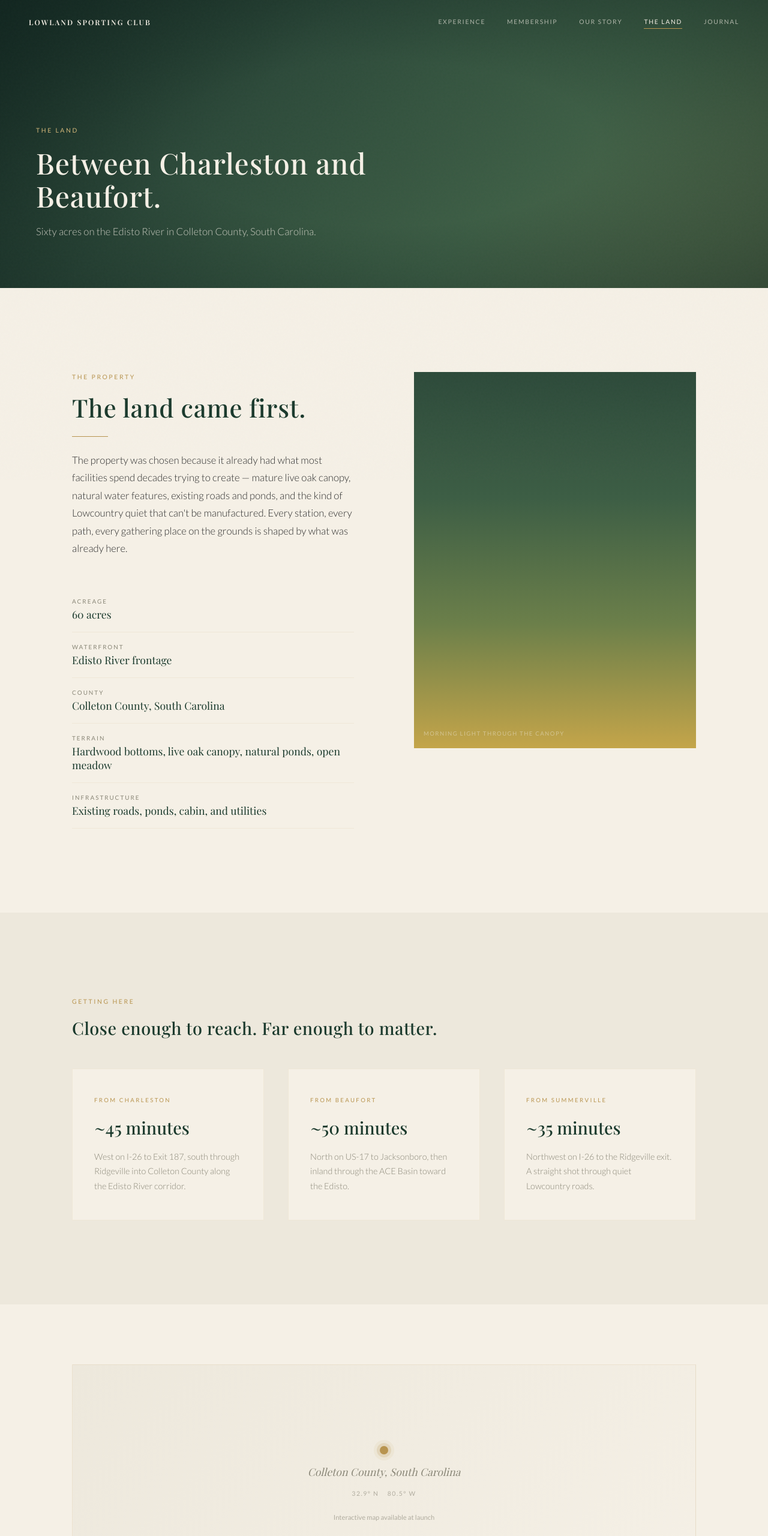
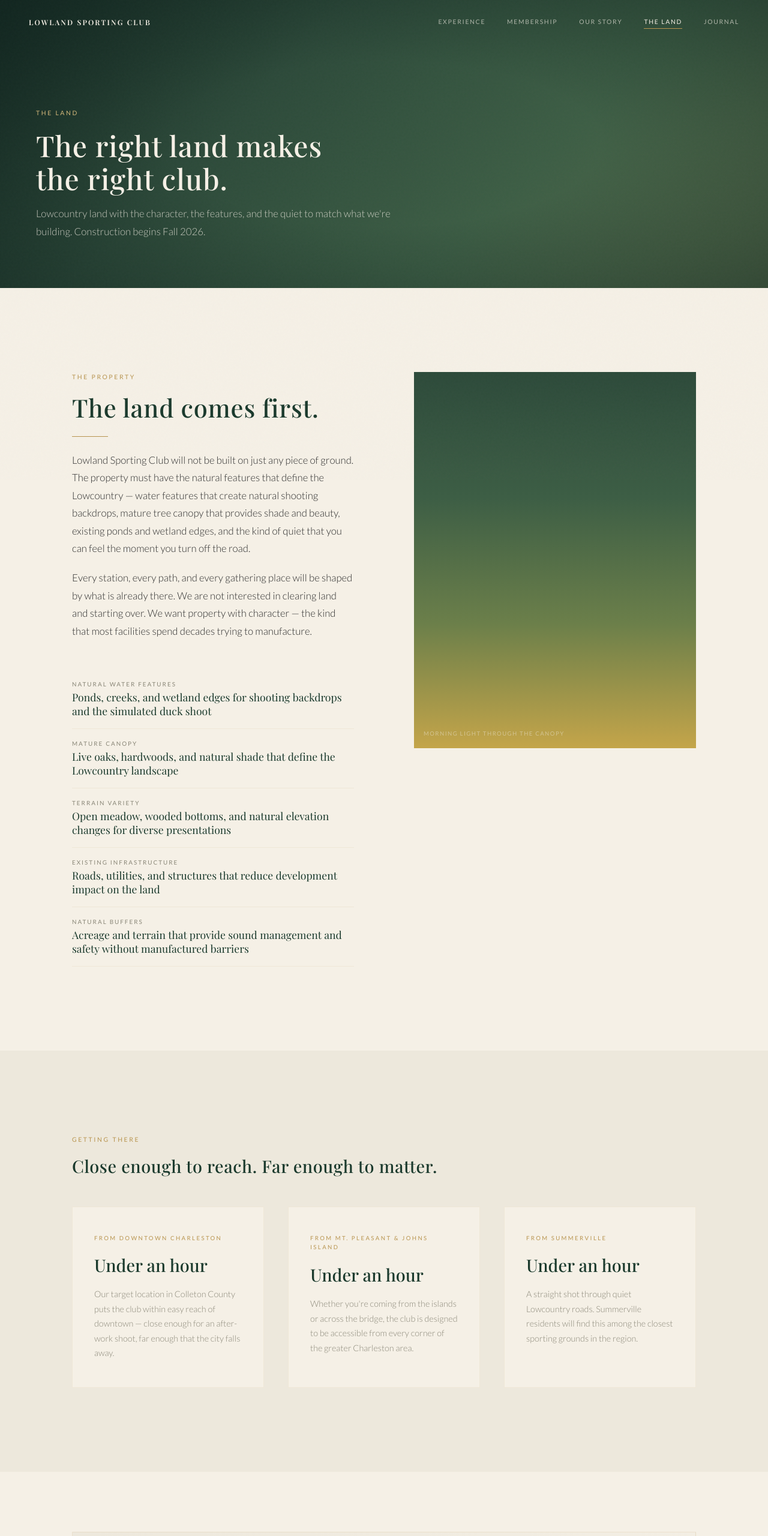
Before and after one commit to natewoverbey-hash/lowlandsportingclub, a plain HTML site: page land.html in a window 1280 px wide. Shown: the top 2560 px of the page at 60% size. Drawn offline with nearby package versions, Linux system fonts and the light colour scheme; a web font is replaced by a local one.

Commit message:
Update land.html

```diff
--- a/land.html
+++ b/land.html
@@ -3,20 +3,20 @@
 <head>
   <meta charset="UTF-8">
   <meta name="viewport" content="width=device-width, initial-scale=1.0">
-  <title>The Land | Lowland Sporting Club | 60 Acres on the Edisto River, Colleton County</title>
-  <meta name="description" content="Sixty acres on the Edisto River in Colleton County, South Carolina. Approximately 45 minutes from Charleston, 50 from Beaufort. Live oak canopy, natural ponds, and Lowcountry quiet.">
+  <title>The Land | Lowland Sporting Club | Lowcountry Sporting Grounds Near Charleston</title>
+  <meta name="description" content="Lowcountry land with natural water features, mature canopy, and the character to match the club. Under an hour from downtown Charleston, Mt. Pleasant, Summerville, and Johns Island. Construction begins Fall 2026.">
   <link rel="canonical" href="https://www.lowlandsc.com/land.html">
 
   <!-- Open Graph -->
   <meta property="og:type" content="website">
-  <meta property="og:title" content="The Land | Lowland Sporting Club | 60 Acres on the Edisto River, Colleton County">
-  <meta property="og:description" content="Sixty acres on the Edisto River in Colleton County, South Carolina. Approximately 45 minutes from Charleston, 50 from Beaufort. Live oak canopy, natural ponds, and Lowcountry quiet.">
+  <meta property="og:title" content="The Land | Lowland Sporting Club | Lowcountry Sporting Grounds Near Charleston">
+  <meta property="og:description" content="Lowcountry land with natural water features, mature canopy, and the character to match the club. Under an hour from downtown Charleston, Mt. Pleasant, Summerville, and Johns Island. Construction begins Fall 2026.">
   <meta property="og:url" content="https://www.lowlandsc.com/land.html">
   <meta property="og:site_name" content="Lowland Sporting Club">
 
   <!-- Geo -->
   <meta name="geo.region" content="US-SC">
-  <meta name="geo.placename" content="Ridgeville, South Carolina">
+  <meta name="geo.placename" content="Charleston Area, South Carolina">
 
   <!-- Fonts -->
   <link rel="preconnect" href="https://fonts.googleapis.com">
@@ -349,6 +349,7 @@ nav .nav-links a.active { opacity: 1; border-bottom: 1px solid var(--brass); }
 }
 .grid-2-tight { gap: 80px; }
 .grid-2-flush { gap: 0; }
+.grid-2-cards { gap: 40px; align-items: stretch; }
 .grid-3 {
   display: grid;
   grid-template-columns: repeat(3, 1fr);
@@ -842,19 +843,13 @@ footer {
     "@context": "https://schema.org",
     "@type": "SportsActivityLocation",
     "name": "Lowland Sporting Club",
-    "description": "A private sporting club rooted in the traditions of the Lowcountry, featuring sporting clays, trap, skeet, and fellowship on 60 acres along the Edisto River.",
+    "description": "A private sporting club rooted in the traditions of the Lowcountry, featuring sporting clays, trap, skeet, and fellowship on Lowcountry land near Charleston, South Carolina.",
     "url": "https://www.lowlandsc.com",
     "email": "lowlandsc@gmail.com",
     "address": {
       "@type": "PostalAddress",
-      "addressLocality": "Ridgeville",
       "addressRegion": "SC",
       "addressCountry": "US"
-    },
-    "geo": {
-      "@type": "GeoCoordinates",
-      "latitude": 32.9,
-      "longitude": -80.5
     },
     "sport": ["Sporting Clays", "Trap Shooting", "Skeet Shooting"]
   }
@@ -886,8 +881,8 @@ footer {
   <div class="page-hero-vignette"></div>
   <div class="page-hero-content">
     <span class="section-label light reveal">The Land</span>
-    <h1 class="section-heading light reveal reveal-d1" style="font-size:3rem;margin-bottom:16px">Between Charleston and Beaufort.</h1>
-    <p class="section-body light reveal reveal-d2">Sixty acres on the Edisto River in Colleton County, South Carolina.</p>
+    <h1 class="section-heading light reveal reveal-d1" style="font-size:3rem;margin-bottom:16px">The right land makes<br>the right club.</h1>
+    <p class="section-body light reveal reveal-d2">Lowcountry land with the character, the features, and the quiet to match what we're building. Construction begins Fall 2026.</p>
   </div>
 </section>
 
@@ -896,17 +891,20 @@ footer {
     <div class="grid-2" style="align-items:start">
       <div>
         <span class="section-label reveal">The Property</span>
-        <h2 class="section-heading reveal reveal-d1">The land came first.</h2>
+        <h2 class="section-heading reveal reveal-d1">The land comes first.</h2>
         <div class="brass-rule reveal reveal-d2"></div>
-        <p class="section-body reveal reveal-d2">The property was chosen because it already had what most facilities spend decades trying to create — mature live oak canopy, natural water features, existing roads and ponds, and the kind of Lowcountry quiet that can't be manufactured. Every station, every path, every gathering place on the grounds is shaped by what was already here.</p>
+        <p class="section-body reveal reveal-d2">Lowland Sporting Club will not be built on just any piece of ground. The property must have the natural features that define the Lowcountry — water features that create natural shooting backdrops, mature tree canopy that provides shade and beauty, existing ponds and wetland edges, and the kind of quiet that you can feel the moment you turn off the road.</p>
+        <p class="section-body reveal reveal-d3">Every station, every path, and every gathering place will be shaped by what is already there. We are not interested in clearing land and starting over. We want property with character — the kind that most facilities spend decades trying to manufacture.</p>
+
         <div style="margin-top:50px">
-          <div class="location-stat reveal reveal-d2"><div class="location-stat-label">Acreage</div><div class="location-stat-value">60 acres</div></div>
-          <div class="location-stat reveal reveal-d3"><div class="location-stat-label">Waterfront</div><div class="location-stat-value">Edisto River frontage</div></div>
-          <div class="location-stat reveal reveal-d3"><div class="location-stat-label">County</div><div class="location-stat-value">Colleton County, South Carolina</div></div>
-          <div class="location-stat reveal reveal-d3"><div class="location-stat-label">Terrain</div><div class="location-stat-value">Hardwood bottoms, live oak canopy, natural ponds, open meadow</div></div>
-          <div class="location-stat reveal reveal-d4"><div class="location-stat-label">Infrastructure</div><div class="location-stat-value">Existing roads, ponds, cabin, and utilities</div></div>
+          <div class="location-stat reveal reveal-d2"><div class="location-stat-label">Natural Water Features</div><div class="location-stat-value">Ponds, creeks, and wetland edges for shooting backdrops and the simulated duck shoot</div></div>
+          <div class="location-stat reveal reveal-d3"><div class="location-stat-label">Mature Canopy</div><div class="location-stat-value">Live oaks, hardwoods, and natural shade that define the Lowcountry landscape</div></div>
+          <div class="location-stat reveal reveal-d3"><div class="location-stat-label">Terrain Variety</div><div class="location-stat-value">Open meadow, wooded bottoms, and natural elevation changes for diverse presentations</div></div>
+          <div class="location-stat reveal reveal-d4"><div class="location-stat-label">Existing Infrastructure</div><div class="location-stat-value">Roads, utilities, and structures that reduce development impact on the land</div></div>
+          <div class="location-stat reveal reveal-d4"><div class="location-stat-label">Natural Buffers</div><div class="location-stat-value">Acreage and terrain that provide sound management and safety without manufactured barriers</div></div>
         </div>
       </div>
+
       <div class="reveal">
         <div class="img-placeholder" style="aspect-ratio:3/4;background:linear-gradient(180deg,#2d4a3a,#3d5e45,#6b7f4a,#c4a54a)"><span class="caption">Morning light through the canopy</span></div>
       </div>
@@ -916,23 +914,23 @@ footer {
 
 <section class="section-parchment section-pad">
   <div class="container">
-    <span class="section-label reveal">Getting Here</span>
+    <span class="section-label reveal">Getting There</span>
     <h2 class="section-heading-sm reveal reveal-d1" style="margin-bottom:50px">Close enough to reach. Far enough to matter.</h2>
     <div class="grid-3">
       <div class="direction-card reveal">
-        <span class="section-label" style="font-size:0.6rem">From Charleston</span>
-        <div class="time">~45 minutes</div>
-        <p>West on I-26 to Exit 187, south through Ridgeville into Colleton County along the Edisto River corridor.</p>
+        <span class="section-label" style="font-size:0.6rem">From Downtown Charleston</span>
+        <div class="time">Under an hour</div>
+        <p>Our target location in Colleton County puts the club within easy reach of downtown — close enough for an after-work shoot, far enough that the city falls away.</p>
       </div>
       <div class="direction-card reveal reveal-d1">
-        <span class="section-label" style="font-size:0.6rem">From Beaufort</span>
-        <div class="time">~50 minutes</div>
-        <p>North on US-17 to Jacksonboro, then inland through the ACE Basin toward the Edisto.</p>
+        <span class="section-label" style="font-size:0.6rem">From Mt. Pleasant &amp; Johns Island</span>
+        <div class="time">Under an hour</div>
+        <p>Whether you're coming from the islands or across the bridge, the club is designed to be accessible from every corner of the greater Charleston area.</p>
       </div>
       <div class="direction-card reveal reveal-d2">
         <span class="section-label" style="font-size:0.6rem">From Summerville</span>
-        <div class="time">~35 minutes</div>
-        <p>Northwest on I-26 to the Ridgeville exit. A straight shot through quiet Lowcountry roads.</p>
+        <div class="time">Under an hour</div>
+        <p>A straight shot through quiet Lowcountry roads. Summerville residents will find this among the closest sporting grounds in the region.</p>
       </div>
     </div>
   </div>
@@ -943,18 +941,18 @@ footer {
     <div class="map-placeholder reveal" style="height:400px">
       <div class="map-dot"></div>
       <span style="font-family:'Playfair Display',Georgia,serif;font-size:1.1rem;font-style:italic;color:var(--pewter)">Colleton County, South Carolina</span>
-      <span style="font-family:'Lato',sans-serif;font-size:0.65rem;letter-spacing:0.15em;color:var(--pewter-light)">32.9° N &nbsp;&nbsp; 80.5° W</span>
-      <span style="font-family:'Lato',sans-serif;font-size:0.7rem;color:var(--pewter-light);margin-top:8px">Interactive map available at launch</span>
+      <span style="font-family:'Lato',sans-serif;font-size:0.65rem;letter-spacing:0.15em;color:var(--pewter-light)">Target location &nbsp;&middot;&nbsp; Under an hour from Charleston</span>
+      <span style="font-family:'Lato',sans-serif;font-size:0.7rem;color:var(--pewter-light);margin-top:8px">Construction begins Fall 2026</span>
     </div>
   </div>
 </section>
 
 <section class="section-forest section-pad">
   <div class="container-narrow" style="text-align:center">
-    <span class="section-label light reveal">Phase I</span>
-    <h2 class="section-heading light reveal reveal-d1">Opening Summer 2027.</h2>
+    <span class="section-label light reveal">The Timeline</span>
+    <h2 class="section-heading light reveal reveal-d1">Fall 2026 to Summer 2027.</h2>
     <div class="brass-rule reveal reveal-d2" style="margin:20px auto"></div>
-    <p class="section-body light reveal reveal-d3" style="margin:0 auto;max-width:520px">Construction begins Summer 2026. Phase I includes the 15-station sporting clays course, 5-stand, regulation skeet and trap, the simulated duck shoot, and the open-air pavilion. Founding members will be the first to walk the grounds.</p>
+    <p class="section-body light reveal reveal-d3" style="margin:0 auto;max-width:520px">Construction begins Fall 2026. Phase I delivers the 15-station sporting clays course, the 5-stand, regulation skeet and trap, the simulated duck shoot, and the open-air pavilion. Founding members will be the first to walk the grounds when the club opens in late Summer 2027.</p>
   </div>
 </section>
 <footer>
@@ -975,7 +973,7 @@ footer {
       <div class="footer-col">
         <h4>Contact</h4>
         <a href="mailto:lowlandsc@gmail.com">lowlandsc@gmail.com</a>
-        <span style="display:block;font-size:0.88rem;font-weight:300;color:rgba(245,240,230,0.5);padding:5px 0">Ridgeville, South Carolina</span>
+        <span style="display:block;font-size:0.88rem;font-weight:300;color:rgba(245,240,230,0.5);padding:5px 0">Lowcountry, South Carolina</span>
         <a href="https://www.instagram.com/lowlandsporting" target="_blank" rel="noopener">Instagram</a>
       </div>
     </div>
```
